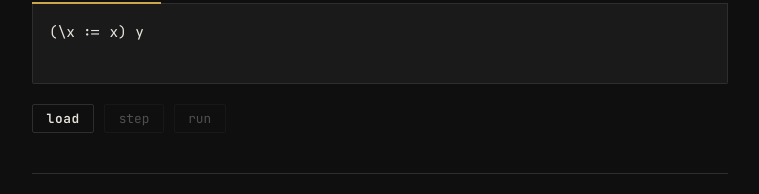
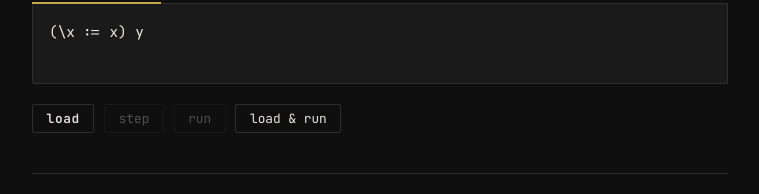
Before and after one commit to ezander/lambda_playground, a React (Vite) app: page / in a window 1280 px wide. Shown: the part 393-587 px from the top of the page, without its empty margins (260-1019 px from the left). Built offline with nearby package versions, Linux system fonts and the light colour scheme.

Commit message:
Add load & run button

```diff
--- a/src/App.tsx
+++ b/src/App.tsx
@@ -73,8 +73,31 @@ export default function App() {
     setHistory(h => [...entries.slice(-10).reverse(), ...h].slice(0, 10));
   }, [loaded, makeEntry]);
 
-  const handleStep = useCallback(() => advance(1),    [advance]);
-  const handleRun  = useCallback(() => advance(1000), [advance]);
+  const handleStep    = useCallback(() => advance(1),    [advance]);
+  const handleRun     = useCallback(() => advance(1000), [advance]);
+  const handleLoadRun = useCallback(() => {
+    if (!programResult.ok || !programResult.expr) return;
+    const term = programResult.expr;
+    const d = programResult.defs;
+    setDefs(d);
+    setLoadedSource(source);
+    // Run immediately from the fresh term
+    const LIMIT = 1000;
+    let current = term;
+    const entries: HistoryEntry[] = [{ label: "1:", text: prettyPrint(term), match: findMatch(term, d) }];
+    let i = 0;
+    for (; i < LIMIT; i++) {
+      const next = step(current);
+      if (next === null) break;
+      current = next;
+      entries.push({ label: `${i + 2}:`, text: prettyPrint(current), match: findMatch(current, d) });
+    }
+    const batchLimitHit = i === LIMIT;
+    if (batchLimitHit) entries[entries.length - 1].text += " (paused)";
+    const stepNum = entries.length;
+    setLoaded({ term: current, done: step(current) === null, stepNum });
+    setHistory(entries.slice(-10).reverse());
+  }, [programResult, source]);
 
   const canStep    = loaded !== null && !loaded.done && source === loadedSource;
   const currentTerm = programResult.expr;
@@ -136,8 +159,9 @@ export default function App() {
           <button className="load-btn" onClick={handleLoad} disabled={!programResult.ok || !programResult.expr}>
             load
           </button>
-          <button onClick={handleStep} disabled={!canStep}>step</button>
-          <button onClick={handleRun}  disabled={!canStep}>run</button>
+          <button onClick={handleStep}    disabled={!canStep}>step</button>
+          <button onClick={handleRun}     disabled={!canStep}>run</button>
+          <button onClick={handleLoadRun} disabled={!programResult.ok || !programResult.expr}>load &amp; run</button>
           {loaded?.done && (
             <span className="eval-status normal-form">normal form</span>
           )}
```
Also changed, not shown: 1 other file (tests, documents, lock files or other folders).
